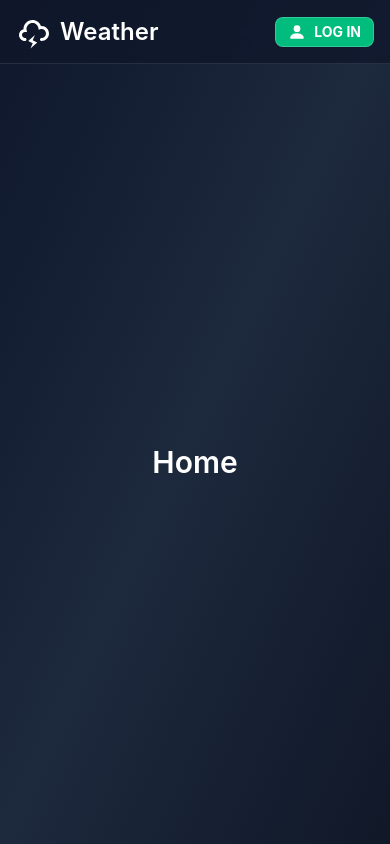
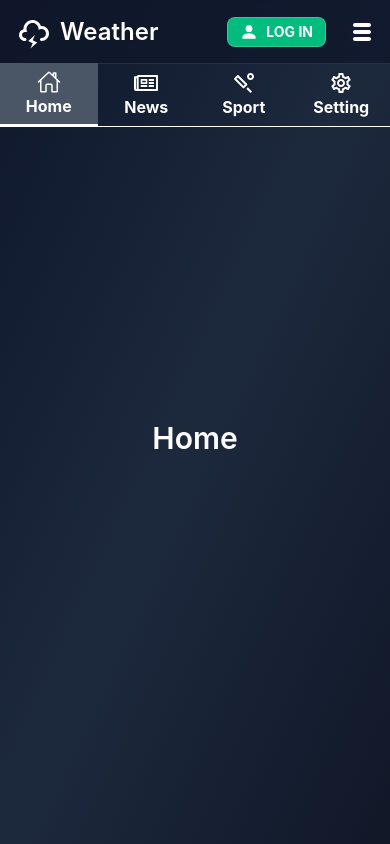
Before and after one commit to vaibhavjangam001-sys/weather-app-react, a React (Vite) app: page / in a window 390 px wide. Built offline with nearby package versions, Linux system fonts and the light colour scheme.

Commit message:
in mobile ui create categories section like home,news,sport and setting these all also make better ui also add login pages and routing in app to go other page

```diff
--- a/package.json
+++ b/package.json
@@ -16,6 +16,7 @@
     "react-dom": "^19.2.6",
     "react-icons": "^5.6.0",
     "react-redux": "^9.3.0",
+    "react-router-dom": "^7.15.1",
     "redux": "^5.0.1",
     "redux-thunk": "^3.1.0",
     "tailwindcss": "^4.3.0"
--- a/src/App.jsx
+++ b/src/App.jsx
@@ -1,12 +1,23 @@
 import MainLayout from "./layouts/MainLayout";
 import Home from "./pages/Home";
+import { Route, Routes } from "react-router-dom";
+import News from "./pages/News";
+import Sport from "./pages/Sport";
+import Setting from "./pages/Setting";
+import Login from "./pages/Login";
 
 function App() {
-   return (
-      <MainLayout>
-         <Home/>
-      </MainLayout>
-   )
+  return (
+    <MainLayout>
+      <Routes>
+        <Route path="/" element={<Home />} />
+        <Route path="/news" element={<News />} />
+        <Route path="/sport" element={<Sport />} />
+        <Route path="/setting" element={<Setting />} />
+        <Route path="/login" element={<Login/>}/>
+      </Routes>
+    </MainLayout>
+  );
 }
 
 export default App;
--- a/src/components/NavBar.jsx
+++ b/src/components/NavBar.jsx
@@ -1,31 +1,97 @@
 import { TiThMenu } from "react-icons/ti";
-import { BsToggle2Off } from "react-icons/bs"
+import { BsToggle2Off } from "react-icons/bs";
 import { BsToggle2On } from "react-icons/bs";
 import { BsPersonFill } from "react-icons/bs";
 import { TiWeatherStormy } from "react-icons/ti";
+import { IoHomeOutline } from "react-icons/io5";
+import { NavLink, useLocation, useNavigate } from "react-router-dom";
+import { FaRegNewspaper } from "react-icons/fa";
+import { MdOutlineSportsCricket } from "react-icons/md";
+import { MdOutlineSettings } from "react-icons/md";
+import Login from "../pages/Login";
 
 const Navbar = () => {
+  const mobileNavLink = [
+    {
+      name: "Home",
+      link: "/",
+      icon: <IoHomeOutline className="text-2xl" />,
+    },
+    {
+      name: "News",
+      link: "/news",
+      icon: <FaRegNewspaper className="text-2xl" />,
+    },
+    {
+      name: "Sport",
+      link: "/sport",
+      icon: <MdOutlineSportsCricket className="text-2xl" />,
+    },
+    {
+      name: "Setting",
+      link: "/setting",
+      icon: <MdOutlineSettings className="text-2xl" />,
+    },
+  ];
+
+  const navigate = useNavigate();
 
   const handleLogIn = () => {
-    console.log("logIn");
-  }
+    navigate("/login");
+  };
+
+  const LoginLocation = useLocation();
+
+  const isLoginPage = LoginLocation.pathname === "/login";
 
   return (
     <>
       {/* Mobile NavBar viwe */}
       <nav className="fixed sm:hidden  top-0 left-0 z-50 h-16 w-full border-b border-white/10 bg-slate-900/80 backdrop-blur-md">
+        {/*Brand Logo or Name*/}
         <div className="flex h-full items-center justify-between px-4">
+          <div className="flex-1 flex items-center gap-2">
+            <TiWeatherStormy className="text-4xl" />
+            <h1 className="text-2xl font-semibold">Weather</h1>
+          </div>
+          {/*Login Button Or Menu */}
+          {!isLoginPage && (
+            <div className="flex justify-center items-center gap-6">
+              <button
+                onClick={handleLogIn}
+                className="bg-emerald-500 cursor-pointer active:bg-emerald-400 flex gap-2 items-center rounded-lg border text-sm px-3 py-1 border-white/20 "
+              >
+                <BsPersonFill className="text-lg" />{" "}
+                <span className="font-bold">LOG IN</span>
+              </button>
+              <div>
+                <TiThMenu className="text-2xl" />
+              </div>
+            </div>
+          )}
+        </div>
 
-          <div className="flex-1 flex items-center gap-2">
-            <TiWeatherStormy className="text-4xl"/>
-            <h1 className="text-2xl font-semibold">Weather</h1></div>
-
-          <div className="flex items-center">
-            <button onClick={handleLogIn} className="bg-emerald-500 cursor-pointer active:bg-emerald-400 flex gap-2 items-center rounded-lg border text-sm px-3 py-1 border-white/20 "><BsPersonFill className="text-lg"/> <span className="font-bold">LOG IN</span></button>
+        {/* All Secontion Home,news,sport,setting */}
+        {!isLoginPage && (
+          <div className="h-16 w-full  flex  border-b">
+            {mobileNavLink.map((item) => (
+              <div
+                key={item.name}
+                className={`flex justify-center items-center flex-1 ${item.color}`}
+              >
+                <NavLink
+                  className={({ isActive }) =>
+                    `flex justify-center h-full w-full items-center font-bold  flex-col ${isActive ? "bg-gray-600 border-b-2" : ""}`
+                  }
+                  to={item.link}
+                >
+                  {item.icon} <span>{item.name}</span>
+                </NavLink>
+              </div>
+            ))}
           </div>
-        </div>
+        )}
       </nav>
-
 
       {/* tablet or above table size NavBar */}
       <nav className=" hidden fixed sm:block px-3 py-6 w-full border-b border-white/10 bg-slate-900/80 backdrop-blur-md">
--- a/src/main.jsx
+++ b/src/main.jsx
@@ -3,9 +3,12 @@ import "./index.css";
 import App from "./App.jsx";
 import { Provider } from "react-redux";
 import store from "./redux/store.js";
+import {BrowserRouter} from "react-router-dom"
 
 createRoot(document.getElementById("root")).render(
   <Provider store={store}>
-    <App />
+    <BrowserRouter>
+      <App />
+    </BrowserRouter>
   </Provider>,
 );
--- a/src/pages/Home.jsx
+++ b/src/pages/Home.jsx
@@ -1,6 +1,6 @@
 const Home = () => {
   return (
-    <section className="flex min-h-[calc(100vh-5rem)] items-center justify-center">
+    <section className="flex min-h-[calc(100vh-8rem)] items-center justify-center">
       <h2 className="text-3xl font-semibold">Home</h2>
     </section>
   );
--- /dev/null
+++ b/src/pages/Login.jsx
@@ -0,0 +1,9 @@
+const Login = () => {
+  return (
+    <section className="flex h-[calc(100vh-8rem)] w-full items-center justify-center p-20">
+     <div className="w-full max-w-md min-h-[24rem] rounded-xl bg-amber-400"></div>
+    </section>
+  );
+};
+
+export default Login;
--- /dev/null
+++ b/src/pages/News.jsx
@@ -0,0 +1,11 @@
+import React from 'react'
+
+const News = () => {
+  return (
+     <section className="flex min-h-[calc(100vh-5rem)] items-center justify-center">
+      <h2 className="text-3xl font-semibold">news</h2>
+    </section>
+  )
+}
+
+export default News
--- /dev/null
+++ b/src/pages/Setting.jsx
@@ -0,0 +1,11 @@
+import React from 'react'
+
+const Setting = () => {
+  return (
+    <section className="flex min-h-[calc(100vh-5rem)] items-center justify-center">
+      <h2 className="text-3xl font-semibold">Setting</h2>
+    </section>
+  )
+}
+
+export default Setting
--- /dev/null
+++ b/src/pages/Sport.jsx
@@ -0,0 +1,11 @@
+import React from 'react'
+
+const Sport = () => {
+  return (
+     <section className="flex min-h-[calc(100vh-5rem)] items-center justify-center">
+      <h2 className="text-3xl font-semibold">Sport</h2>
+    </section>
+  )
+}
+
+export default Sport
```
Also changed, not shown: 1 other file (tests, documents, lock files or other folders).
